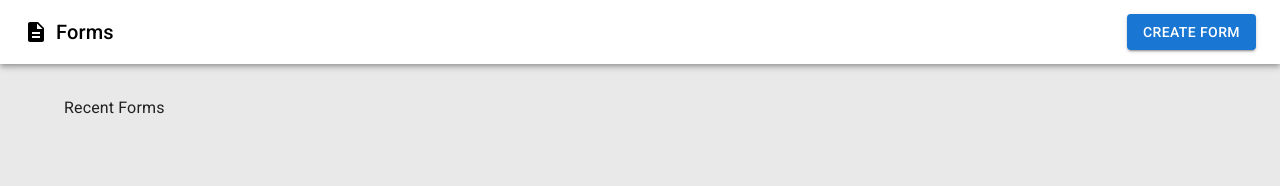
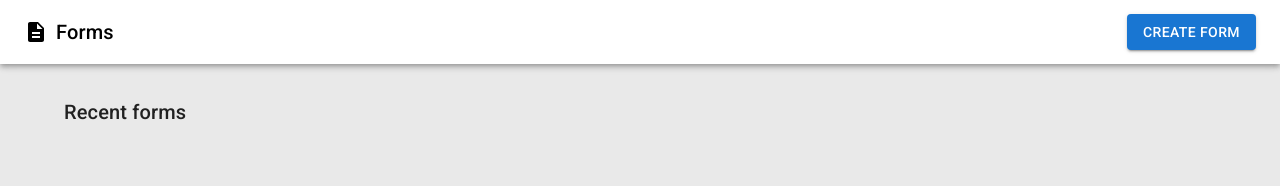
Before and after one commit to Kalpak43/dynamic-forms, a React (Vite) app: page / in a window 1280 px wide. Shown: the top 186 px of the page. Built offline with nearby package versions, Linux system fonts and the light colour scheme.

Commit message:
minor changes

```diff
--- a/src/components/TemplateCard.tsx
+++ b/src/components/TemplateCard.tsx
@@ -53,7 +53,7 @@ function TemplateCard({
         }}
       >
         <div>
-          <h3 className="text-lg font-semibold">{template.title}</h3>
+          <h3 className=" font-semibold">{template.title}</h3>
           <p className="text-gray-700 text-sm">
             {new Date(template.createdAt).toLocaleDateString()}{" "}
             {new Date(template.createdAt).toLocaleTimeString()}
--- a/src/pages/Createpage.tsx
+++ b/src/pages/Createpage.tsx
@@ -1,6 +1,6 @@
 import { Link, useParams } from "react-router";
 import { useAppDispatch, useAppSelector } from "../app/hooks";
-import { MouseEvent, useEffect, useState } from "react";
+import { MouseEvent as ReactMouseEvent, useEffect, useState } from "react";
 import {
   alpha,
   Box,
@@ -66,7 +66,7 @@ function Createpage() {
 
   const [anchorEl, setAnchorEl] = useState<null | HTMLElement>(null);
 
-  const handleMenuOpen = (event: MouseEvent<HTMLButtonElement>) => {
+  const handleMenuOpen = (event: ReactMouseEvent<HTMLButtonElement>) => {
     event.preventDefault();
     event.stopPropagation(); // Prevents card click event
     setAnchorEl(event.currentTarget);
@@ -724,6 +724,8 @@ export const ResponseTab = ({
                                     );
                                     display = "Invalid Signature";
                                   }
+                                } else if (field.type === "checkbox") {
+                                  display = answer.join(", ");
                                 }
 
                                 return (
--- a/src/pages/Homepage.tsx
+++ b/src/pages/Homepage.tsx
@@ -3,6 +3,7 @@ import { deleteTemplate } from "../features/forms/formThunk";
 import TemplateCard from "../components/TemplateCard";
 import { useEffect } from "react";
 import { sortTemplates } from "../features/forms/formSlice";
+import { Typography } from "@mui/material";
 
 function Homepage() {
   const dispatch = useAppDispatch();
@@ -22,7 +23,9 @@ function Homepage() {
 
   return (
     <main className="">
-      <p>Recent Forms</p>
+      <Typography variant="h6" sx={{
+        marginBottom: "0.5rem"
+      }}>Recent forms</Typography>
       <div className="grid grid-cols-1 md:grid-cols-2 lg:grid-cols-3 gap-4">
         {templates.map((template) => (
           <TemplateCard
```
